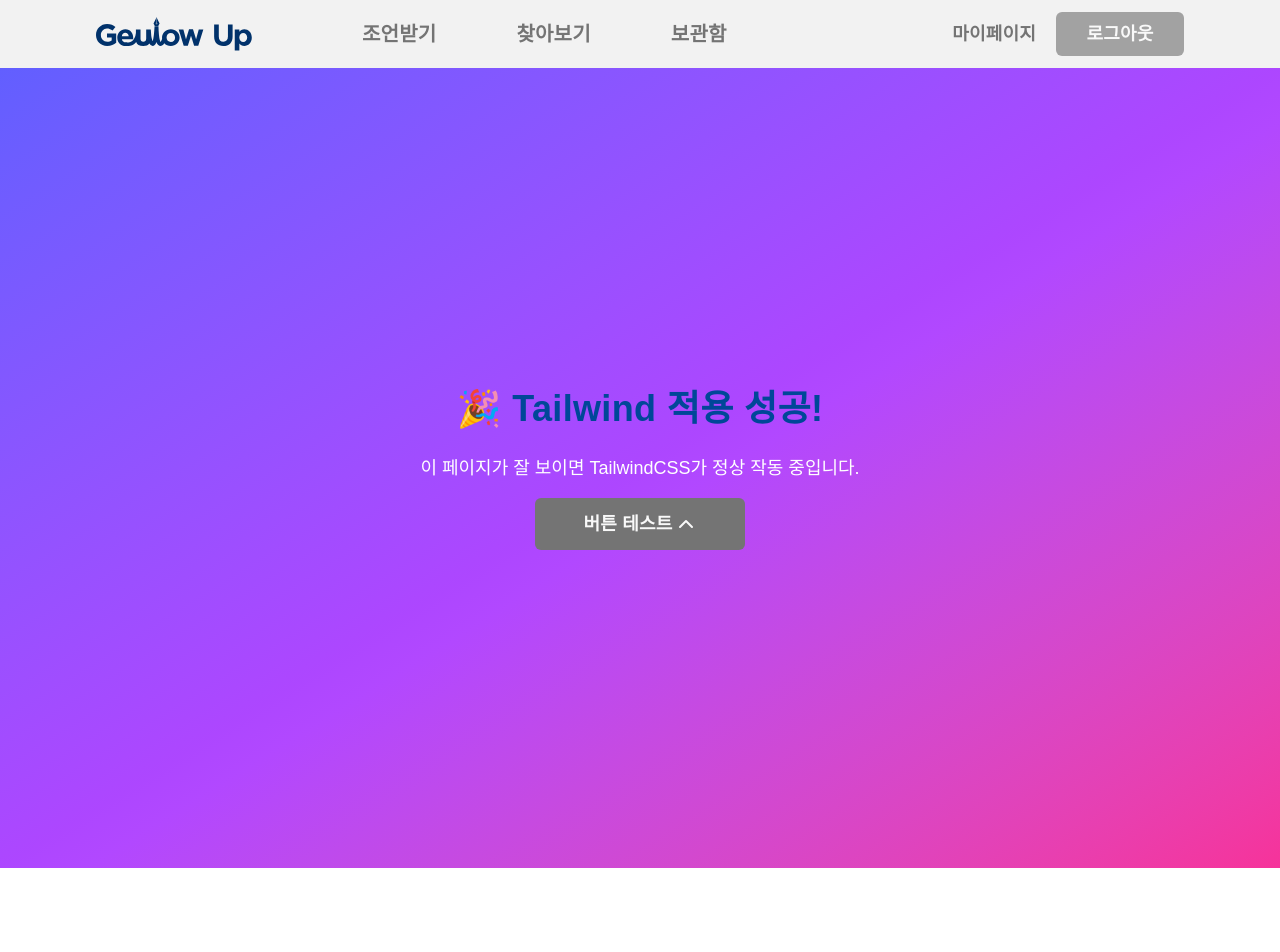
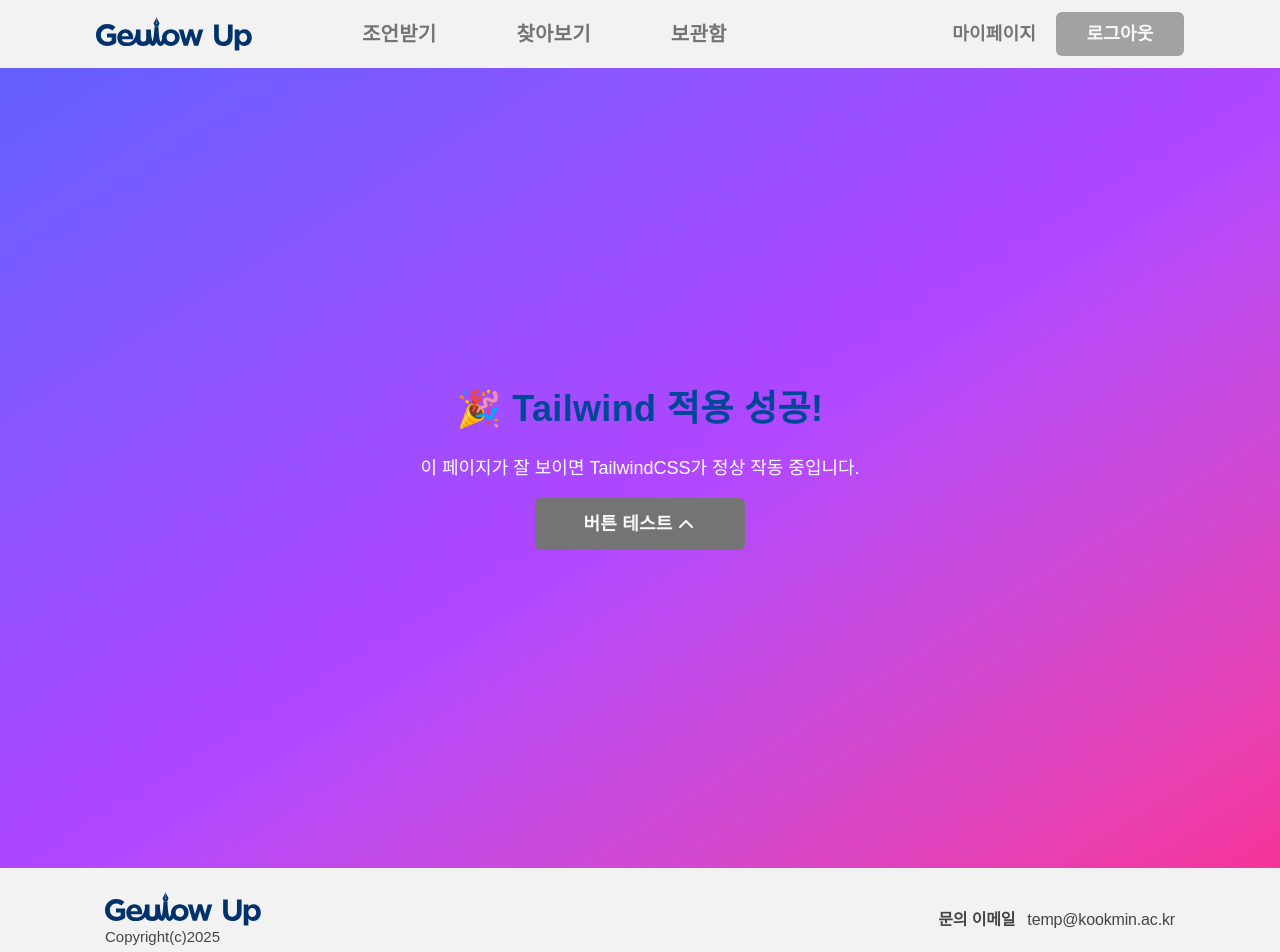
Before and after one commit to 2025-1-alpha/fe_geulowup, a Next.js app: page /test in a window 1280 px wide. Shown: the top 952 px of the page. Before the commit the page ends 868 px from the top, so only its background shows below. Built offline with nearby package versions, Linux system fonts and the light colour scheme; a web font is replaced by a local one.

Commit message:
feat: 푸터 완성

```diff
--- a/src/app/(layout)/layout.tsx
+++ b/src/app/(layout)/layout.tsx
@@ -1,11 +1,12 @@
 import Header from '@/components/ui/Header';
+import Footer from '@/components/ui/Footer';
 
 export default function Layout({ children }: { children: React.ReactNode }) {
   return (
     <>
       <Header />
       {children}
-      <footer></footer>
+      <Footer />
     </>
   );
 }
--- /dev/null
+++ b/src/components/ui/Footer/index.tsx
@@ -0,0 +1,16 @@
+import Logo from '@/assets/logo.svg';
+
+export default function Footer() {
+  return (
+    <footer className="bg-layout-grey1 mx-auto flex min-w-screen items-center justify-between px-[105px] pt-6 pb-[42px]">
+      <div className="flex flex-col">
+        <Logo />
+        <p className="detail text-layout-grey6">Copyright(c)2025</p>
+      </div>
+      <div className="flex gap-3">
+        <p className="body-sst text-layout-grey6 flex">문의 이메일</p>
+        <p className="body-sm text-layout-grey6 flex">temp@kookmin.ac.kr</p>
+      </div>
+    </footer>
+  );
+}
```
